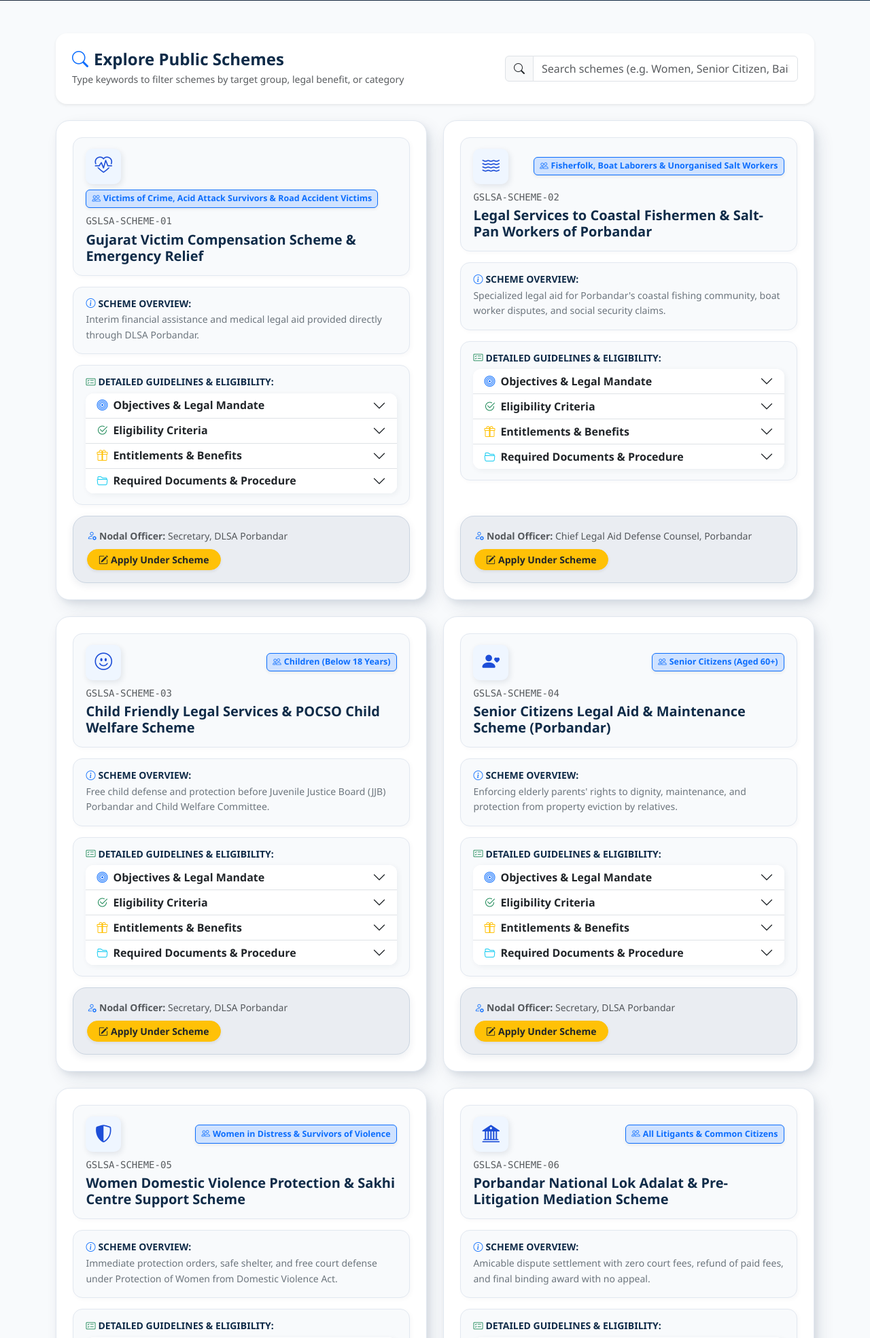
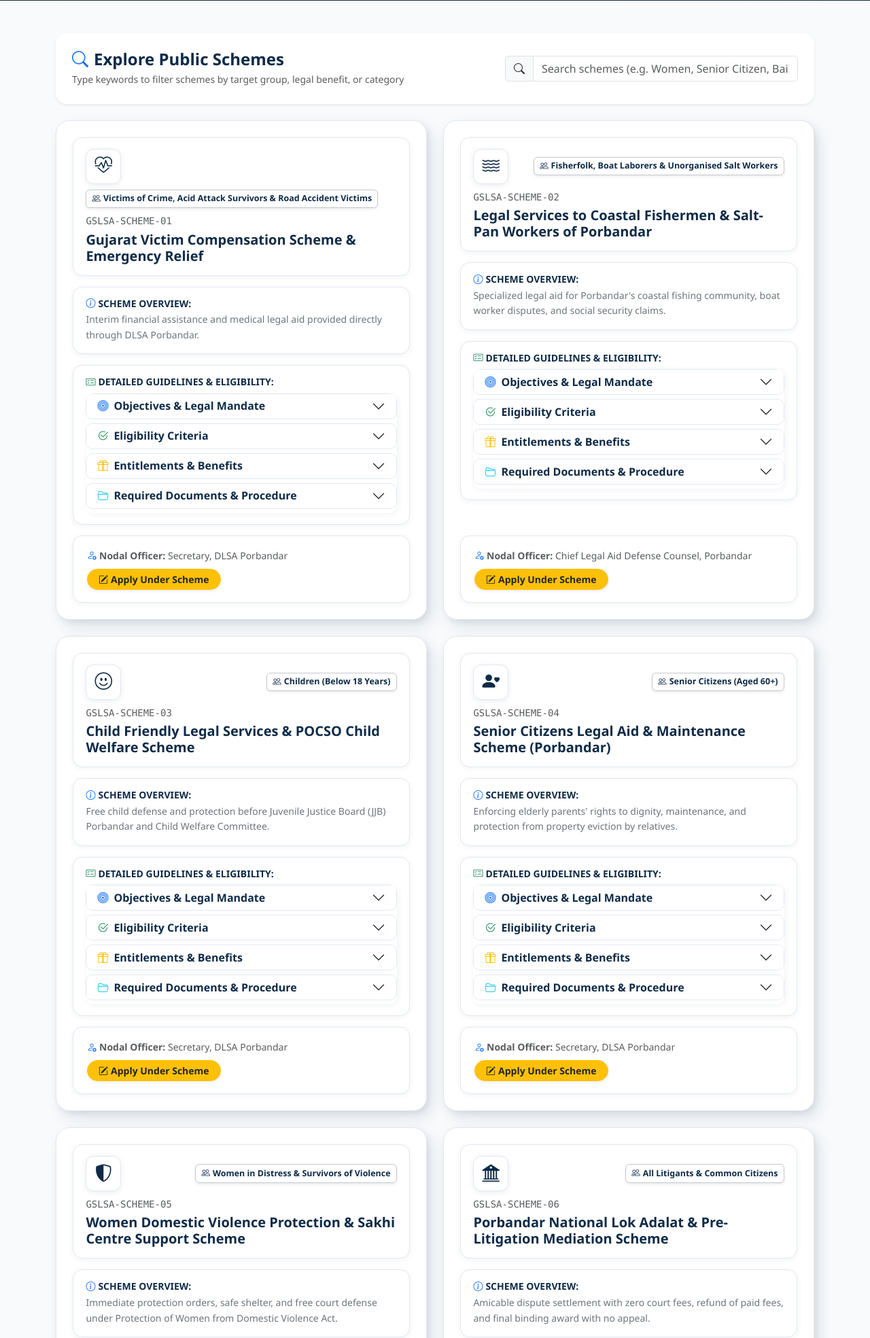
Before and after one commit to Himanshu4u1440/Free-legal-Aids-DLSA, a Flask app: page /schemes in a window 1280 px wide. Shown: the part 336-2305 px from the top of the page at 68% size. Run offline with Flask 3, Linux system fonts and the light colour scheme.

Commit message:
Add Free Legal Aid category, remove admin clear-all and citizen self-sms, remove sky blue bg from deployments and schemes

```diff
--- a/app.py
+++ b/app.py
@@ -465,16 +465,6 @@ def admin_update_application(app_id):
         flash(f"Application {app_record.application_number} updated & status SMS successfully dispatched to {app_record.phone} (Status: {app_record.status}).", "success")
     else:
         flash(f"Application {app_record.application_number} updated successfully.", "success")
-    return redirect(url_for("admin_dashboard"))
-
-@app.route("/admin/applications/clear-all", methods=["POST"])
-@login_required
-def admin_clear_all_applications():
-    """Removes all legal aid applications from the database."""
-    db = get_db()
-    count = db.query(LegalAidApplication).delete()
-    db.commit()
-    flash(f"All {count} legal aid applications have been successfully removed from the database.", "info")
     return redirect(url_for("admin_dashboard"))
 
 @app.route("/admin/plvs")
--- a/static/css/style.css
+++ b/static/css/style.css
@@ -354,10 +354,12 @@ body {
 .place-type-badge {
   font-size: 0.8rem;
   font-weight: 600;
-  padding: 4px 12px;
-  border-radius: 6px;
-  background: #cbd5e1;
-  color: var(--primary-navy);
+  padding: 5px 12px;
+  border-radius: 8px;
+  background-color: #ffffff !important;
+  border: 1px solid #e2e8f0 !important;
+  color: var(--primary-navy) !important;
+  box-shadow: 0 2px 5px rgba(15, 43, 72, 0.05) !important;
 }
 
 /* Scheme Cards with Shading (Pure White with Crisp Shadows) */
@@ -379,26 +381,55 @@ body {
   box-shadow: 12px 16px 32px -3px rgba(15, 43, 72, 0.18), 5px 6px 14px -2px rgba(15, 43, 72, 0.10) !important;
 }
 
-/* Rounded Clean Information Subcards inside White Profiles */
+/* Rounded Clean Information Subcards inside White Profiles - Pure White, Crisp Shadows, No Sky Blue */
 .info-subcard {
-  background-color: #f8fafc !important;
+  background-color: #ffffff !important;
   border: 1px solid #e2e8f0 !important;
   border-radius: 14px !important;
   padding: 1rem 1.15rem;
   margin-bottom: 0.9rem;
-  box-shadow: 2px 2px 6px rgba(15, 43, 72, 0.03) !important;
+  box-shadow: 0 2px 8px rgba(15, 43, 72, 0.06) !important;
+}
+.place-card .info-subcard,
+.scheme-card .info-subcard {
+  background-color: #ffffff !important;
+  border: 1px solid #e2e8f0 !important;
+  box-shadow: 0 2px 8px rgba(15, 43, 72, 0.06) !important;
 }
 .scheme-icon-box {
   width: 52px;
   height: 52px;
-  border-radius: 10px;
-  background: #eff6ff;
-  color: #1d4ed8;
+  border-radius: 12px;
+  background-color: #ffffff !important;
+  color: var(--primary-navy) !important;
+  border: 1px solid #e2e8f0 !important;
   display: flex;
   align-items: center;
   justify-content: center;
   font-size: 1.6rem;
   margin-bottom: 1rem;
+  box-shadow: 0 2px 8px rgba(15, 43, 72, 0.08) !important;
+}
+.scheme-card .accordion-item {
+  border: 1px solid #e2e8f0 !important;
+  border-radius: 10px !important;
+  margin-bottom: 6px;
+  overflow: hidden;
+  background-color: #ffffff !important;
+}
+.scheme-card .accordion-button {
+  background-color: #ffffff !important;
+  color: var(--primary-navy) !important;
+  box-shadow: none !important;
+}
+.scheme-card .accordion-button:not(.collapsed) {
+  background-color: #ffffff !important;
+  color: var(--primary-navy) !important;
+  font-weight: 700;
+  border-bottom: 1px solid #e2e8f0 !important;
+}
+.scheme-card .accordion-body {
+  background-color: #ffffff !important;
 }
 
 /* Emergency Helpline Strip */
--- a/templates/apply.html
+++ b/templates/apply.html
@@ -88,6 +88,7 @@
                             <label class="form-label fw-semibold">Select Your Category <span class="text-danger">*</span></label>
                             <select name="category" class="form-select" required>
                                 <option value="" disabled selected>-- Choose Entitlement --</option>
+                                <option value="Free Legal Aid">Free Legal Aid (All Eligible Citizens)</option>
                                 <option value="Woman / Child">Woman or Child (Under 18)</option>
                                 <option value="SC / ST">Member of Scheduled Caste (SC) or Scheduled Tribe (ST)</option>
                                 <option value="Custody / Undertrial">Person in Custody / Jail Inmate / Remand</option>
--- a/templates/schemes.html
+++ b/templates/schemes.html
@@ -41,10 +41,10 @@
                 <!-- Header Identity Subcard -->
                 <div class="info-subcard mb-3">
                     <div class="d-flex flex-wrap justify-content-between align-items-center gap-2 mb-2">
-                        <div class="scheme-icon-box mb-0 shadow-sm" style="background-color: #eff6ff !important; border: none !important; box-shadow: 2px 3px 8px rgba(15, 43, 72, 0.10) !important;">
+                        <div class="scheme-icon-box mb-0 shadow-sm" style="background-color: #ffffff !important; border: 1px solid #e2e8f0 !important; box-shadow: 0 2px 8px rgba(15, 43, 72, 0.08) !important;">
                             <i class="bi {{ scheme.icon_class or 'bi-shield-check' }}"></i>
                         </div>
-                        <span class="badge bg-primary-subtle text-primary border border-primary px-2.5 py-1.5 shadow-sm text-wrap text-start" style="max-width: 100%; white-space: normal; line-height: 1.35; word-break: break-word; font-size: 0.78rem;">
+                        <span class="badge bg-white text-navy border border-secondary-subtle px-2.5 py-1.5 shadow-sm text-wrap text-start" style="max-width: 100%; white-space: normal; line-height: 1.35; word-break: break-word; font-size: 0.78rem;">
                             <i class="bi bi-people me-1"></i>{{ scheme.target_group | t }}
                         </span>
                     </div>
@@ -69,7 +69,7 @@
                                 </button>
                             </h2>
                             <div id="collapseObj{{ scheme.id }}" class="accordion-collapse collapse" data-bs-parent="#accScheme{{ scheme.id }}">
-                                <div class="accordion-body small text-muted bg-light">
+                                <div class="accordion-body small text-muted bg-white">
                                     {{ scheme.detailed_objectives | t }}
                                 </div>
                             </div>
@@ -82,7 +82,7 @@
                                 </button>
                             </h2>
                             <div id="collapseElig{{ scheme.id }}" class="accordion-collapse collapse" data-bs-parent="#accScheme{{ scheme.id }}">
-                                <div class="accordion-body small text-muted bg-light">
+                                <div class="accordion-body small text-muted bg-white">
                                     {{ scheme.eligibility_criteria | t }}
                                 </div>
                             </div>
@@ -95,7 +95,7 @@
                                 </button>
                             </h2>
                             <div id="collapseBen{{ scheme.id }}" class="accordion-collapse collapse" data-bs-parent="#accScheme{{ scheme.id }}">
-                                <div class="accordion-body small text-muted bg-light">
+                                <div class="accordion-body small text-muted bg-white">
                                     {{ scheme.benefits | t }}
                                 </div>
                             </div>
@@ -108,7 +108,7 @@
                                 </button>
                             </h2>
                             <div id="collapseDocs{{ scheme.id }}" class="accordion-collapse collapse" data-bs-parent="#accScheme{{ scheme.id }}">
-                                <div class="accordion-body small text-muted bg-light">
+                                <div class="accordion-body small text-muted bg-white">
                                     <strong>{% if current_lang == 'gu' %}દસ્તાવેજો:{% else %}Documents:{% endif %}</strong> {{ scheme.required_documents | t }}
                                     <hr class="my-2">
                                     <strong>{% if current_lang == 'gu' %}પ્રક્રિયા:{% else %}Procedure:{% endif %}</strong> {{ scheme.application_process | t }}
@@ -119,7 +119,7 @@
                 </div>
 
                 <!-- Action Footer Subcard -->
-                <div class="info-subcard mt-auto mb-0 d-flex flex-wrap justify-content-between align-items-center gap-2" style="background-color: #eaedf2 !important; border: 1px solid #cbd5e1 !important; border-radius: 20px !important; box-shadow: 0 4px 12px rgba(15, 43, 72, 0.08) !important; padding: 1.1rem 1.25rem;">
+                <div class="info-subcard mt-auto mb-0 d-flex flex-wrap justify-content-between align-items-center gap-2" style="background-color: #ffffff !important; border: 1px solid #e2e8f0 !important; border-radius: 14px !important; box-shadow: 0 2px 8px rgba(15, 43, 72, 0.06) !important; padding: 1.1rem 1.25rem;">
                     <small class="text-muted"><i class="bi bi-person-gear me-1 text-primary"></i><strong>{% if current_lang == 'gu' %}નોડલ અધિકારી:{% else %}Nodal Officer:{% endif %}</strong> {{ (scheme.nodal_officer or 'Secretary DLSA') | t }}</small>
                     <a href="{{ url_for('apply_legal_aid') }}?scheme={{ scheme.scheme_code }}" class="btn btn-sm btn-warning text-dark fw-bold px-3 shadow-sm rounded-pill">
                         <i class="bi bi-pencil-square me-1"></i>{% if current_lang == 'gu' %}આ યોજના હેઠળ અરજી કરો{% else %}Apply Under Scheme{% endif %}
--- a/translations.py
+++ b/translations.py
@@ -16,6 +16,7 @@ TRANSLATIONS_DICT = {
     "Schemes": "કાનૂની યોજનાઓ",
     "Track Status": "અરજી સ્થિતિ",
     "Apply Free Legal Aid": "મફત કાનૂની સહાય મેળવો",
+    "Free Legal Aid": "મફત કાનૂની સહાય",
     "24x7 HELPLINE": "૨૪x૭ હેલ્પલાઇન",
     "National Legal Aid:": "રાષ્ટ્રીય કાનૂની સહાય:",
     "National Legal Aid": "રાષ્ટ્રીય કાનૂની સહાય",
```
Also changed, not shown: templates/admin/dashboard.html (+0 -7 lines), templates/track.html (+0 -8 lines), dlsa.db.
